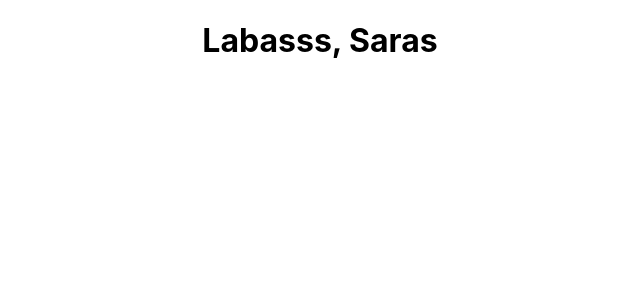
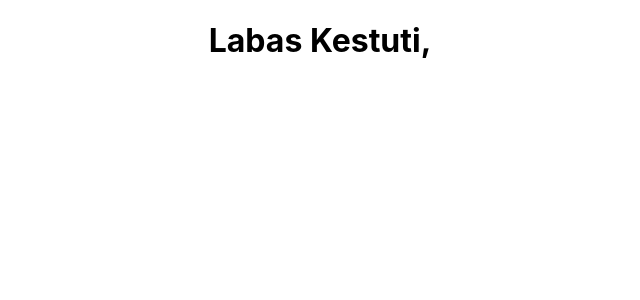
Before and after one commit to KurKestutis/First-Steps-in-React, a React (Create React App) app: page / in a window 1280 px wide. Shown: the top 300 px of the page, without its empty margins (320-960 px from the left). Built offline with nearby package versions, Linux system fonts and the light colour scheme.

Commit message:
1 Naming components in lower-case

```diff
--- a/src/App.js
+++ b/src/App.js
@@ -8,7 +8,7 @@ class App extends Component {
   render() {
     return (
       <div className="App">
-        <Labas name="Saras" />
+        <Labas name="Kestuti" />
       </div>
     );
   }
--- a/src/components/Labas.jsx
+++ b/src/components/Labas.jsx
@@ -1,7 +1,7 @@
-import React from 'react'
+import React from "react";
 
-function Labas(props){
-    return <h1>Labasss, {props.name}</h1>
+function Labas(props) {
+  return <h1>Labas {props.name},</h1>;
 }
 
-export default Labas
+export default Labas;
```
